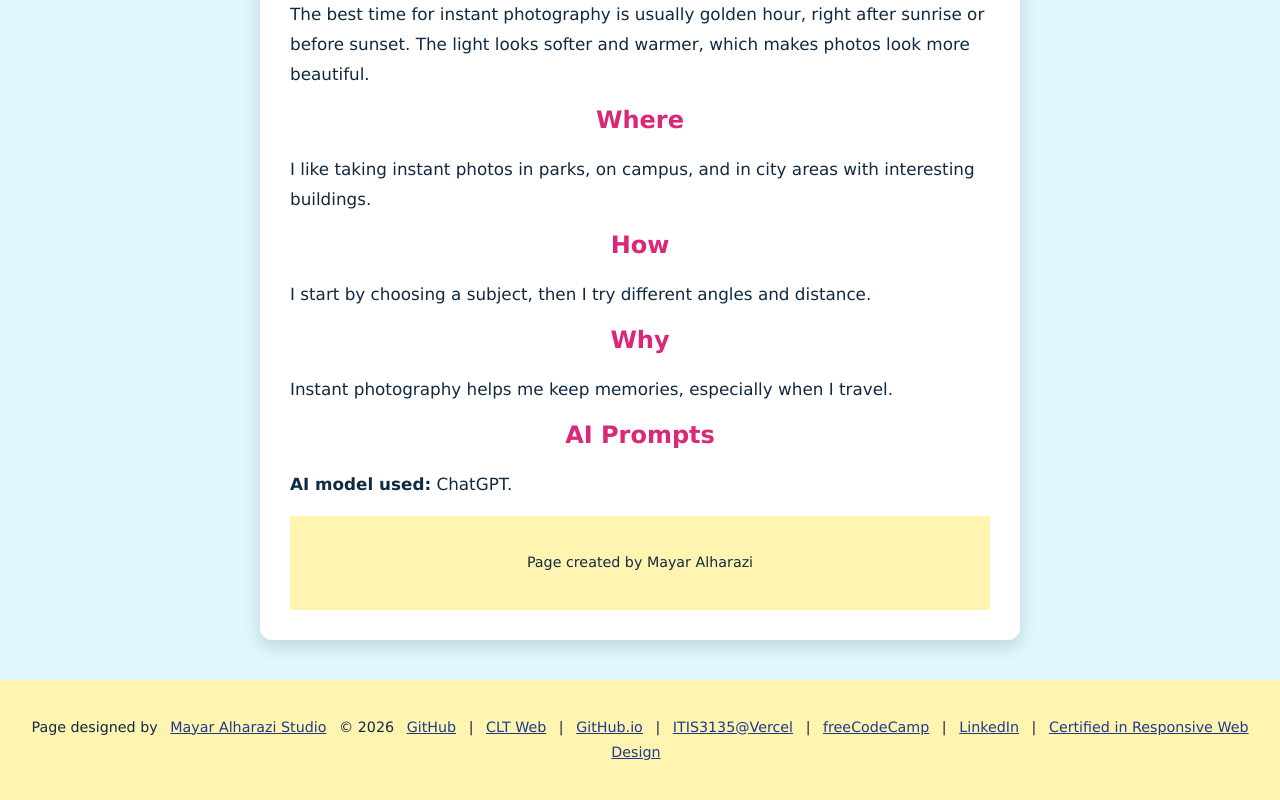
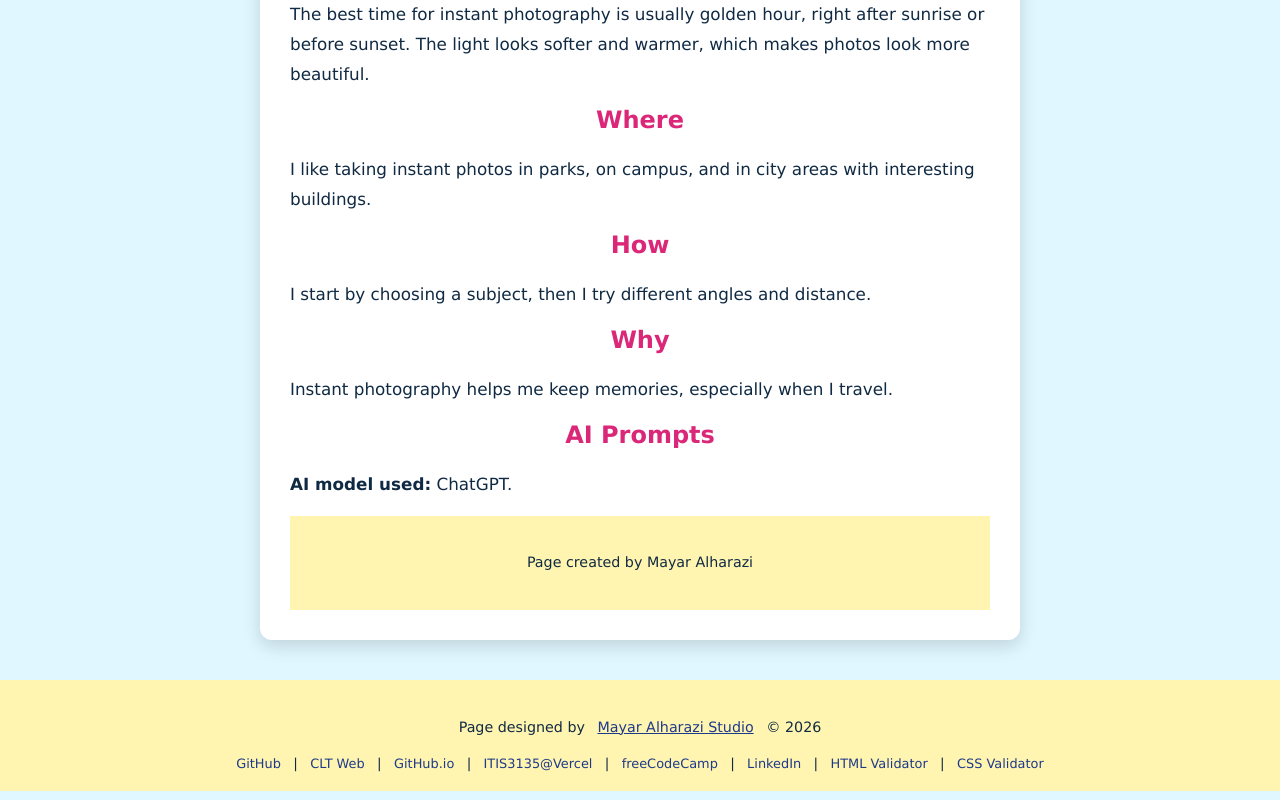
Before and after one commit to mayaralharazi/itis3135-react, a React (Vite) app: page /hobby in a window 1280 px wide. Shown: the part 928-1728 px from the top of the page. Built offline with nearby package versions, Linux system fonts and the light colour scheme.

Commit message:
Update Footer.jsx

```diff
--- a/src/components/Footer.jsx
+++ b/src/components/Footer.jsx
@@ -6,7 +6,10 @@ function Footer() {
         <a href="../mayaralharazistudio.com/">
           Mayar Alharazi Studio
         </a>{" "}
-          © 2026{" "}
+        © 2026
+      </p>
+
+      <nav>
         <a href="https://github.com/mayaralharazi" target="_blank" rel="noreferrer">
           GitHub
         </a>{" "}
@@ -31,14 +34,14 @@ function Footer() {
           LinkedIn
         </a>{" "}
         |{" "}
-          <a
-            href="https://freecodecamp.org/certification/mayaralharazi/responsive-web-design-v9"
-            target="_blank"
-            rel="noreferrer"
-          >
-            Certified in Responsive Web Design
+        <a href="https://validator.w3.org/" target="_blank" rel="noreferrer">
+          HTML Validator
+        </a>{" "}
+        |{" "}
+        <a href="https://jigsaw.w3.org/css-validator/" target="_blank" rel="noreferrer">
+          CSS Validator
         </a>
-        </p>
+      </nav>
     </footer>
   );
 }
```
Lines whose indentation alone changed are shown as unchanged.
